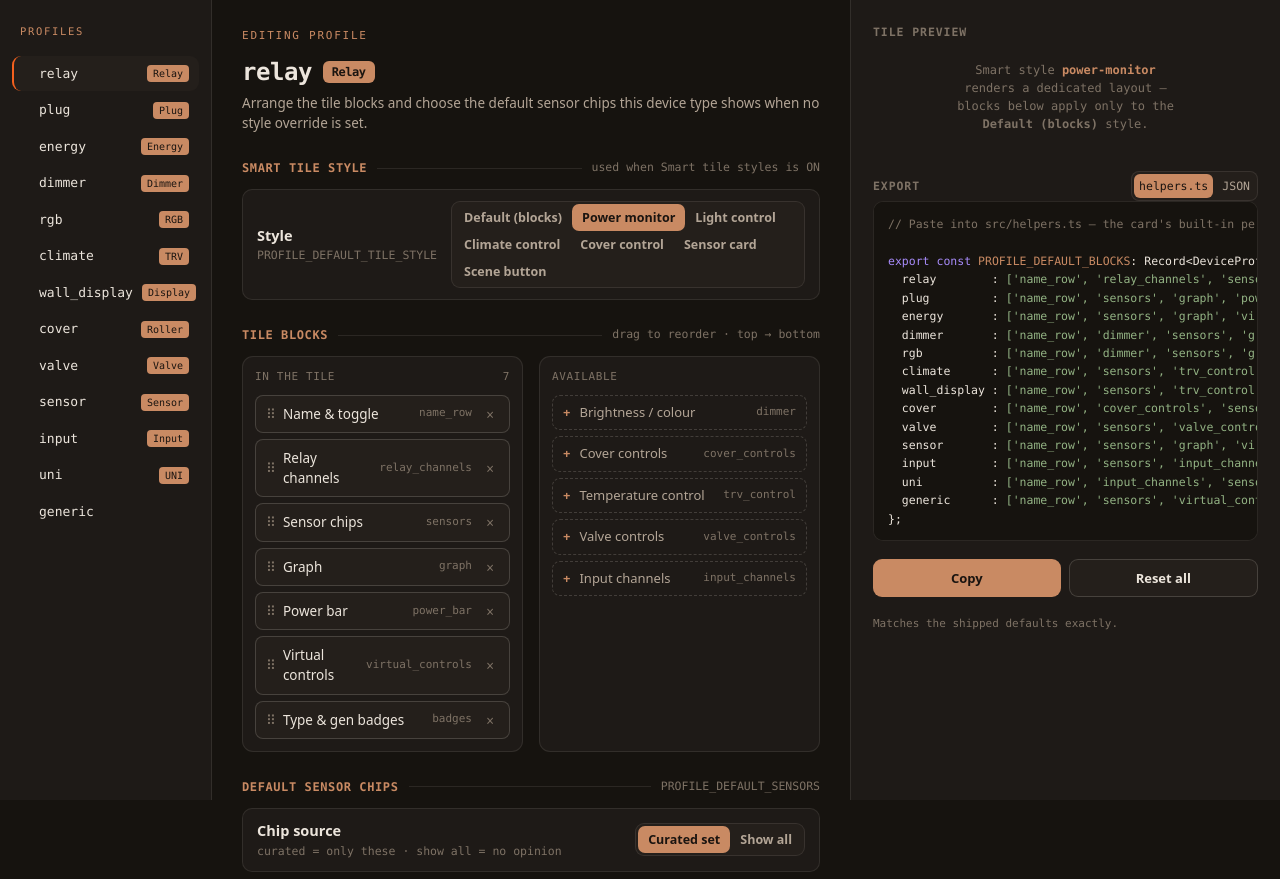
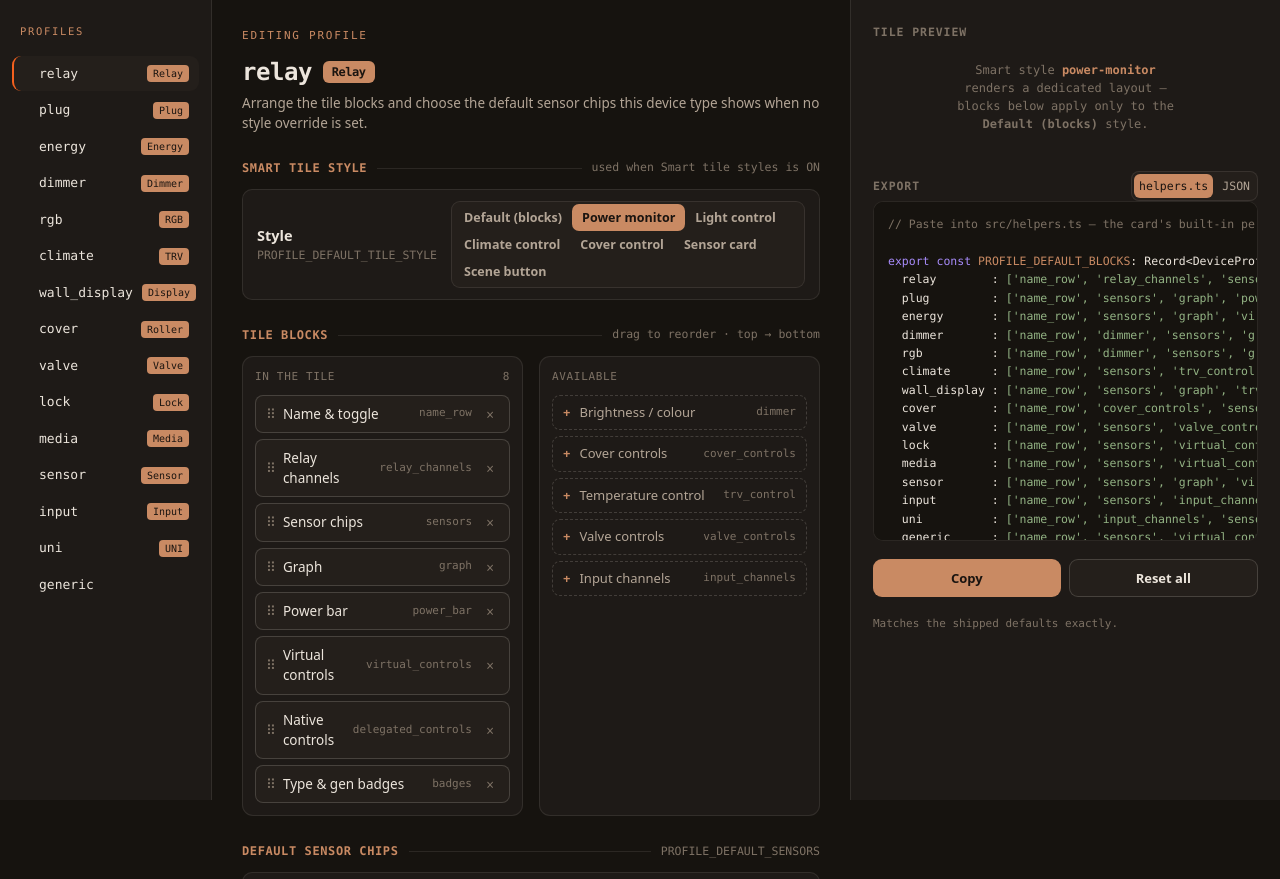
Before and after one commit to TheIcelandicguy/ha-device-dashboard-card, a website: page docs/tools/profile-tiles.html in a window 1280 px wide. Shown: the top 879 px of the page. Drawn offline with Linux system fonts and the light colour scheme.

Commit message:
docs: resync README, EDITOR_LAYOUT and the offline designers
- README: restructure around Discovery / Configuration reference / Tile
  styles / Styling / Views / Device support, and drop the legacy keys that
  were never real options (include_all, hide_shelly, view_mode, tile_click,
  show_glow).
- editor-layout.ts: describe the tabs the editor actually renders — devices
  holds rooms-toolbar/discovery/extra-cards, device-panel lives under
  Device styling, room-panel is appended to Card & Theme by the bespoke body.
- designers: mirror the shipped tab set and control counts, add the
  delegated_controls block plus the lock/media profiles, fix wall_display
  block order.

```diff
--- a/docs/tools/profile-tiles.html
+++ b/docs/tools/profile-tiles.html
@@ -142,7 +142,7 @@ const BLOCKS = [
   ['name_row','Name & toggle'],['sensors','Sensor chips'],['graph','Graph'],['dimmer','Brightness / colour'],
   ['cover_controls','Cover controls'],['trv_control','Temperature control'],['valve_controls','Valve controls'],
   ['input_channels','Input channels'],['relay_channels','Relay channels'],['power_bar','Power bar'],
-  ['virtual_controls','Virtual controls'],['badges','Type & gen badges'],
+  ['virtual_controls','Virtual controls'],['delegated_controls','Native controls'],['badges','Type & gen badges'],
 ];
 const BLABEL = Object.fromEntries(BLOCKS);
 
@@ -156,25 +156,29 @@ const PROFILES = [
   ['wall_display','Display','climate-control',['temperature','humidity','illuminance']],
   ['cover','Roller','cover-control',['power','energy','temperature']],
   ['valve','Valve','default',['temperature']],
+  ['lock','Lock','default',['battery']],
+  ['media','Media','default',[]],
   ['sensor','Sensor','sensor-card',['temperature','humidity','illuminance','co2','gas','battery','motion','door','flood','smoke','vibration']],
   ['input','Input','scene-button',['battery']],
   ['uni','UNI','default',['temperature','battery']],
   ['generic','—','default',[]],
 ];
 const BLOCK_ORDER = {
-  relay:['name_row','relay_channels','sensors','graph','power_bar','virtual_controls','badges'],
-  plug:['name_row','sensors','graph','power_bar','virtual_controls','badges'],
-  energy:['name_row','sensors','graph','virtual_controls','badges'],
-  dimmer:['name_row','dimmer','sensors','graph','virtual_controls','badges'],
-  rgb:['name_row','dimmer','sensors','graph','virtual_controls','badges'],
-  climate:['name_row','sensors','trv_control','virtual_controls','badges'],
-  wall_display:['name_row','sensors','trv_control','virtual_controls','badges'],
-  cover:['name_row','cover_controls','sensors','virtual_controls','badges'],
-  valve:['name_row','sensors','valve_controls','virtual_controls','badges'],
-  sensor:['name_row','sensors','graph','virtual_controls','badges'],
-  input:['name_row','sensors','input_channels','virtual_controls','badges'],
-  uni:['name_row','input_channels','sensors','virtual_controls','badges'],
-  generic:['name_row','sensors','virtual_controls','badges'],
+  relay:['name_row','relay_channels','sensors','graph','power_bar','virtual_controls','delegated_controls','badges'],
+  plug:['name_row','sensors','graph','power_bar','virtual_controls','delegated_controls','badges'],
+  dimmer:['name_row','dimmer','sensors','graph','virtual_controls','delegated_controls','badges'],
+  rgb:['name_row','dimmer','sensors','graph','virtual_controls','delegated_controls','badges'],
+  climate:['name_row','sensors','trv_control','virtual_controls','delegated_controls','badges'],
+  cover:['name_row','cover_controls','sensors','virtual_controls','delegated_controls','badges'],
+  valve:['name_row','sensors','valve_controls','virtual_controls','delegated_controls','badges'],
+  lock:['name_row','sensors','virtual_controls','delegated_controls','badges'],
+  media:['name_row','sensors','virtual_controls','delegated_controls','badges'],
+  energy:['name_row','sensors','graph','virtual_controls','delegated_controls','badges'],
+  sensor:['name_row','sensors','graph','virtual_controls','delegated_controls','badges'],
+  input:['name_row','sensors','input_channels','virtual_controls','delegated_controls','badges'],
+  uni:['name_row','input_channels','sensors','virtual_controls','delegated_controls','badges'],
+  wall_display:['name_row','sensors','graph','trv_control','virtual_controls','delegated_controls','badges'],
+  generic:['name_row','sensors','virtual_controls','delegated_controls','badges'],
 };
 const TILE_STYLES = [['default','Default (blocks)'],['power-monitor','Power monitor'],['light-control','Light control'],['climate-control','Climate control'],['cover-control','Cover control'],['sensor-card','Sensor card'],['scene-button','Scene button']];
 const SENSOR_GROUPS = {
@@ -186,7 +190,7 @@ const SENSOR_GROUPS = {
 
 /* ── state ── */
 const SHIPPED = {};
-PROFILES.forEach(([k,l,ss,ch])=>{ SHIPPED[k]={ blocks:[...BLOCK_ORDER[k]], smart:ss, mode:(k==='generic'?'all':'curated'), sensors:[...ch] }; });
+PROFILES.forEach(([k,l,ss,ch])=>{ SHIPPED[k]={ blocks:[...BLOCK_ORDER[k]], smart:ss, mode:(ch.length?'curated':'all'), sensors:[...ch] }; });
 const clone = o=>JSON.parse(JSON.stringify(o));
 let ST = clone(SHIPPED);
 let active='relay', drag=null;
```
Also changed, not shown: docs/tools/editor-layout.html (+17 -13 lines), docs/tools/style-presets.html (+1 -1 lines), src/editor-layout.ts (+8 -3 lines), README.md.
